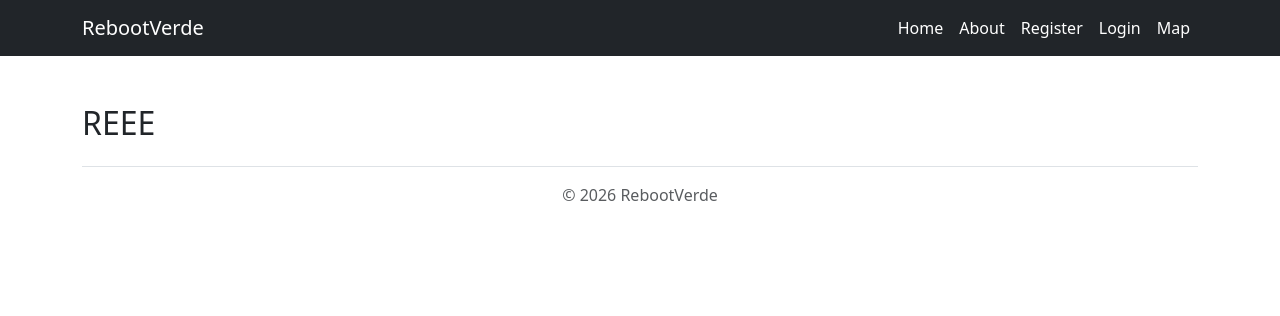
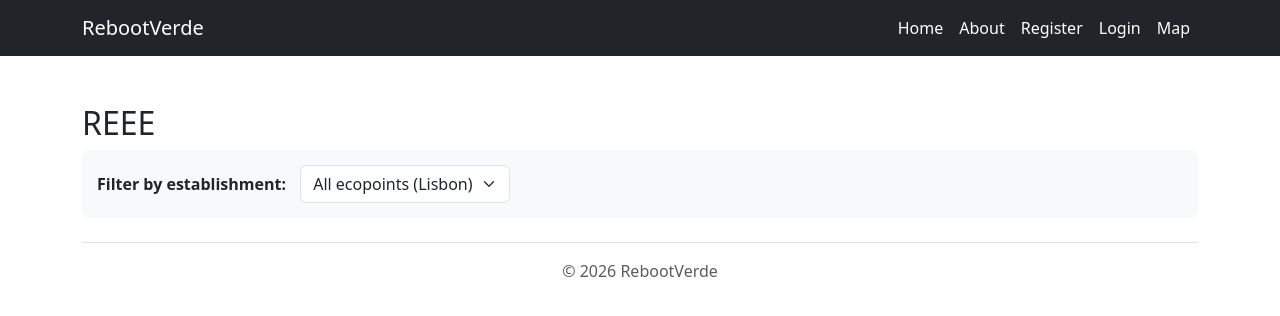
Before and after one commit to leo-snczki/RebootVerde, a Django app: template maps/templates/maps/recycle_map.html in a window 1280 px wide. Shown: the top 316 px of the page. Run offline with Django 4.2, Linux system fonts and the light colour scheme; the template is opened without the code that fills it: most values are stand-ins (such as "Sample title", 1, 10 or a date in 2020); parts of the project's set-up code (start-up, migrations or seed data) failed here and were passed over; some libraries are stand-ins or nearby versions.

Commit message:
(WIP) Add filter with some brand that collects EEE
- by now, it is only possible to choose all point or one brand

```diff
--- a/maps/templates/maps/recycle_map.html
+++ b/maps/templates/maps/recycle_map.html
@@ -12,31 +12,75 @@
         width: 100%;
         height: 600px;
     }
+
+    .controls {
+        margin-bottom: 15px;
+        padding: 15px;
+        background: #f8f9fa;
+        border-radius: 8px;
+    }
+    #brand-filter {
+        width: auto;
+        display: inline-block;
+        margin-left: 10px;
+    }
 </style>
 
 <h2>REEE</h2>
+
+<div class="controls">
+    <label for="brand-filter"><b>Filter by establishment:</b></label>
+    <select id="brand-filter" class="form-select">
+        <option value="all">All ecopoints (Lisbon)</option>
+        {% for brand in brands %}
+        <option value="{{ brand }}">{{ brand }}</option>
+        {% endfor %}
+    </select>
+</div>
+
 {% leaflet_map "map" callback="window.initMap" %}
 
 <script>
-    function initMap(map, options) {
+    var mapInstance;
+    var geojsonLayer;
 
-        var pontos = {{ pontos_geojson|safe }};
+    function load_data(brand) {
+        let url = "{% url 'points-api' %}";
+        if (brand !== 'all') {
+            url += `?brand=${encodeURIComponent(brand)}`;
+        }
 
-        var geojsonLayer = L.geoJSON(pontos, {
+        fetch(url)
+            .then(response => response.json())
+            .then(data => {
+                if (geojsonLayer) {
+                    mapInstance.removeLayer(geojsonLayer);
+                }
+
+                geojsonLayer = L.geoJSON(data, {
                     onEachFeature: function (feature, layer) {
                         var props = feature.properties;
-                // ?? Nullish coalescing operator para os desavizados, não é ternário
-                // Localidade: por mais que seja lisboa, para expansções que duvido q tenha, é melhor ter um fallback
                         var popup = `
                             <b>${props.descricao ?? "Ponto de Recolha"}</b><br>
                             ${props.morada ?? "Morada não especificada"}<br>
-                    ${props.localidade ?? "Localidade não especificada"}<br>
+                            <small>${props.localidade ?? ""}</small>
                         `;
                         layer.bindPopup(popup);
                     }
                 });
 
-        geojsonLayer.addTo(map);
+                geojsonLayer.addTo(mapInstance);
+            })
+            .catch(error => console.error('Error:', error));
+    }
+
+    function initMap(map, options) {
+        mapInstance = map;
+        load_data('all');
+
+        document.getElementById('brand-filter').addEventListener('change', function (e) {
+            load_data(e.target.value);
+        });
     }
 </script>
 {% endblock %}
--- a/maps/urls.py
+++ b/maps/urls.py
@@ -3,4 +3,5 @@
 
 urlpatterns = [
     path("recycle-map/", views.recycle_map_view, name='maps'),
+    path('api/eco-points/', views.api_pontos_geojson, name='points-api'),
 ]
```
Also changed, not shown: maps/views.py (+25 -5 lines). Lines whose indentation alone changed are shown as unchanged.
